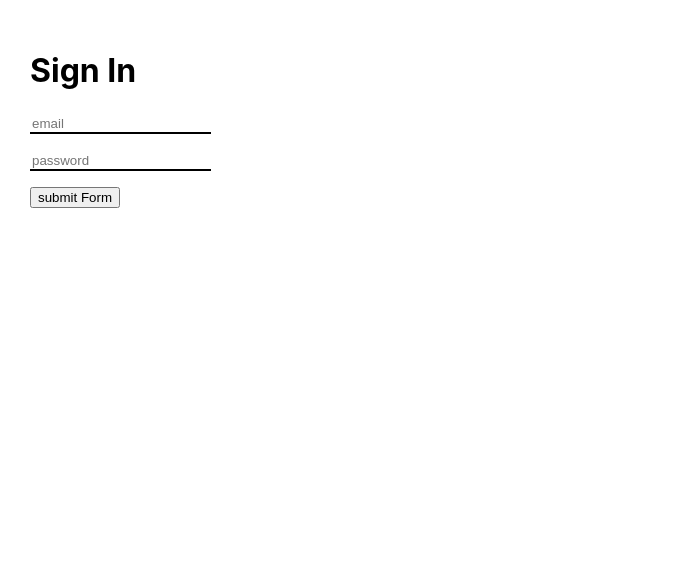
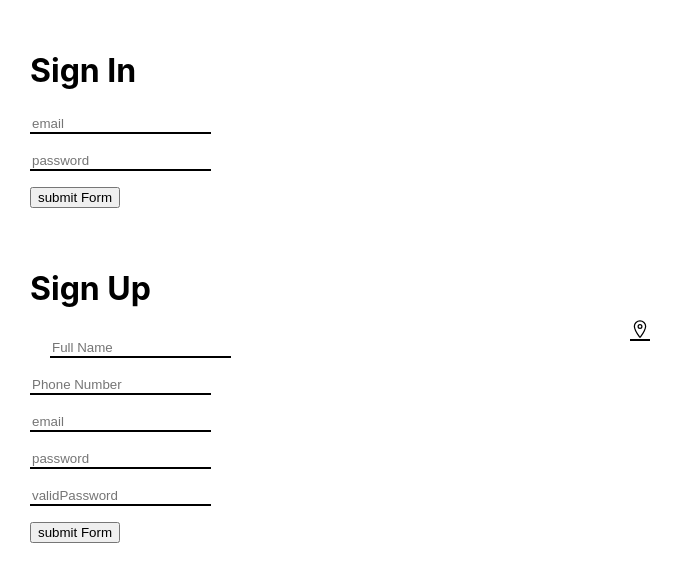
Before and after one commit to avilevant/virtual-networking, a React (Create React App) app: page /signup in a window 1280 px wide. Shown: the top 582 px of the page, without its empty margins (0-683 px from the left). Built offline with nearby package versions, Linux system fonts and the light colour scheme.

Commit message:
building a signup component

```diff
--- a/src/App.js
+++ b/src/App.js
@@ -2,7 +2,7 @@ import React from 'react';
 import { Switch,Route } from 'react-router-dom'
 import './App.css';
 import HomePage from './pages/homepage/homepage.component';
-import Testrouting from './pages/signup/signin'
+import SignUpPage from './pages/signup-page/signup-page'
 
 
 function App() {
@@ -10,7 +10,7 @@ function App() {
     <div>
     <Switch>
     <Route exact path='/' component ={HomePage}/>
-    <Route path='/signup' component ={Testrouting}/>
+    <Route path='/signup' component ={SignUpPage}/>
     </Switch>
     </div>
   );
--- a/src/pages/signup/signin.jsx
+++ b/src/components/sign-in/sign-in.jsx
@@ -1,5 +1,5 @@
 import React from 'react';
-import './signin.scss';
+import './sign-in.scss';
 
 class SignIn extends React.Component{
     constructor(){
--- /dev/null
+++ b/src/components/sign-up/sign-up.jsx
@@ -0,0 +1,80 @@
+import React from 'react';
+import './sign-up.scss';
+
+class SignUp extends React.Component{
+    constructor(){
+    super()
+
+    this.state = {
+        name:'',
+        phone:'',
+        email:'',
+        password:'',
+        validPassword:''
+
+    }
+}
+
+    handleSubmit = (event) => {
+        event.preventDefault();
+
+   /*     if(this.state({password === validPassword})){
+
+
+            this.setState({name:'', email:'',password:'',phone:'',validPassword:''})
+        }else{
+            prompt('passwords dont match')
+        }*/
+        this.setState({name:'', email:'',password:'',phone:'',validPassword:''})
+
+
+    }
+
+    handleChange = (event)=>{
+        const{value, name} = event.target;
+
+        this.setState({[name]:value})
+    }
+
+    render(){
+        return(
+            <div className='sign-up'>
+            <h1>Sign Up</h1>
+            <form onSubmit={this.handleSubmit}>
+
+            <div>
+            <label for="email"><ion-icon name="location-outline"></ion-icon></label>
+            <input className='input' name='name' type='string' value={this.state.name} placeholder='Full Name' onChange={this.handleChange} required ></input>
+            </div>
+
+            <div>
+            <input className='input' name='phone' type='string' value={this.state.phone} placeholder='Phone Number' onChange={this.handleChange} required ></input>
+            </div>
+
+            <div>
+            <input className='input' name='email' type='email' value={this.state.email} placeholder='email' onChange={this.handleChange} required ></input>
+            </div>
+
+            <div>
+            <input className='input' name='password' type='password' value={this.state.password} placeholder='password' onChange={this.handleChange} required ></input>
+            </div>
+
+            <div>
+            <input className='input' name='validPassword' type='password' value={this.state.validPassword} placeholder='validPassword' onChange={this.handleChange} required ></input>
+            </div>
+
+            <input type='submit' value='submit Form'></input>
+            </form>
+
+            </div>
+        )
+    }
+
+
+
+
+}
+
+
+
+export default SignUp;
--- /dev/null
+++ b/src/components/sign-up/sign-up.scss
@@ -0,0 +1,18 @@
+.sign-up {
+    // position: relative;
+    // margin: 45px 0;
+    padding: 10px;
+    margin: 20px;
+    .input {
+        border: none;
+        border-bottom: 2px solid black;
+        margin-bottom: 15px;
+    }
+    ion-icon {
+        height: 20px;
+        width: 20px;
+        border-bottom: 2px solid black;
+        display: inline-flex;
+        justify-self: start;
+    }
+}
--- /dev/null
+++ b/src/pages/signup-page/signup-page.jsx
@@ -0,0 +1,74 @@
+import React from 'react';
+import SignIn from '../../components/sign-in/sign-in';
+import SignUp from '../../components/sign-up/sign-up';
+
+
+
+
+const SignUpPage = () =>{
+
+    return(
+        <div>
+
+        <SignIn/>
+        <SignUp/>
+        </div>
+    )
+}
+
+
+
+
+
+// class SignIn extends React.Component{
+//     constructor(){
+//     super()
+
+//     this.state = {
+//         email:'',
+//         password:''
+//     }
+// }
+
+//     handleSubmit = (event) => {
+//         event.preventDefault();
+
+//     this.setState({email:'',password:''})
+
+//     }
+
+//     handleChange = (event)=>{
+//         const{value, name} = event.target;
+
+//         this.setState({[name]:value})
+//     }
+
+//     render(){
+//         return(
+//             <div className='sign-in'>
+//             <h1>Sign In</h1>
+//             <form onSubmit={this.handleSubmit}>
+//             <div>
+
+
+//             <input className='input' name='email' type='email' value={this.state.email} placeholder='email' onChange={this.handleChange} required ></input>
+//             </div>
+//             <div>
+//             <input className='input' name='password' type='password' value={this.state.password} placeholder='password' onChange={this.handleChange} required ></input>
+//             </div>
+
+//             <input type='submit' value='submit Form'></input>
+//             </form>
+
+//             </div>
+//         )
+//     }
+
+
+
+
+// }
+
+
+
+export default SignUpPage;
```
Also changed, not shown: src/components/sign-in/sign-in.scss (renamed from src/pages/signup/signin.scss), src/pages/signup-page/signup-page.scss (added).
